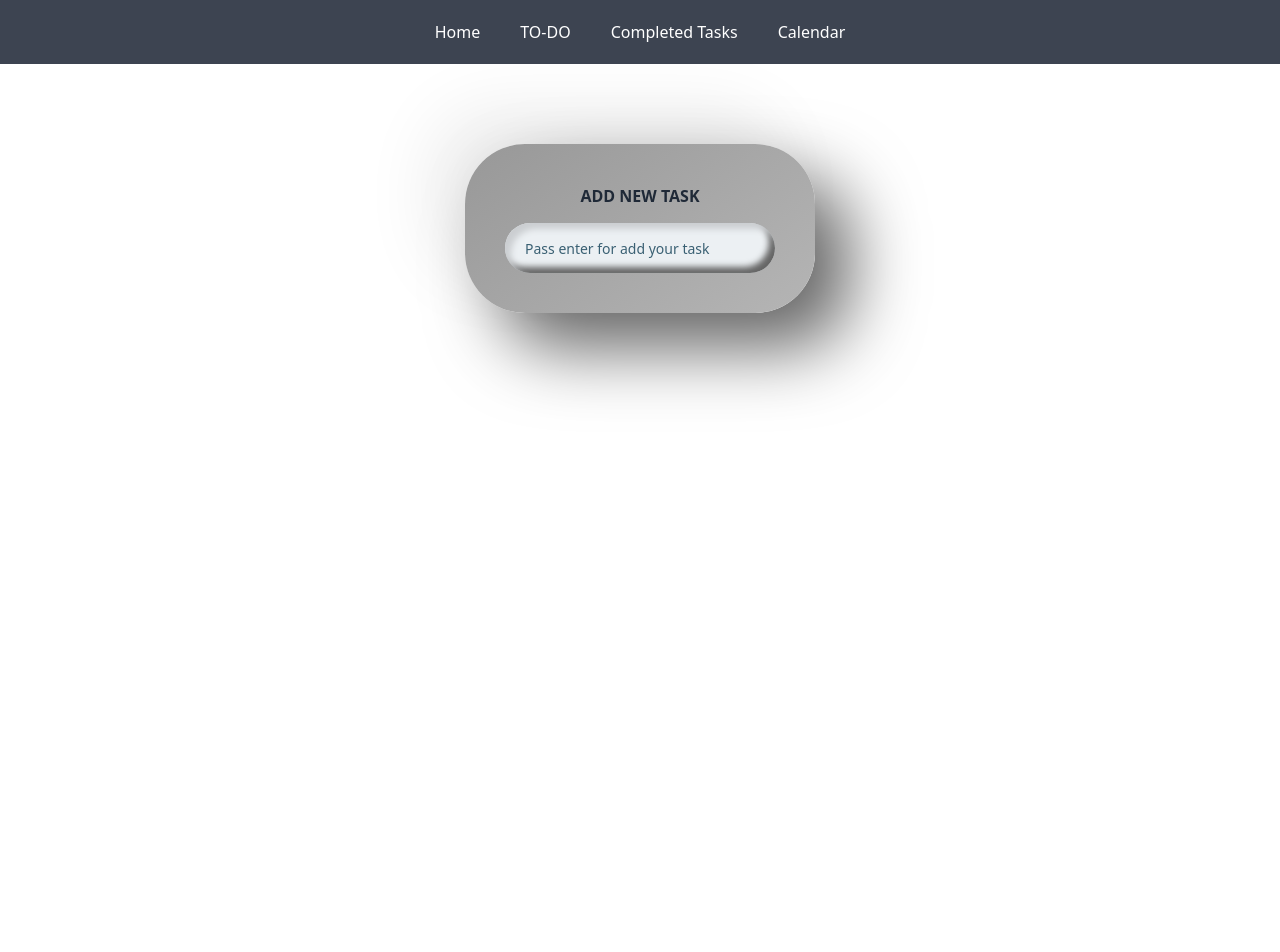
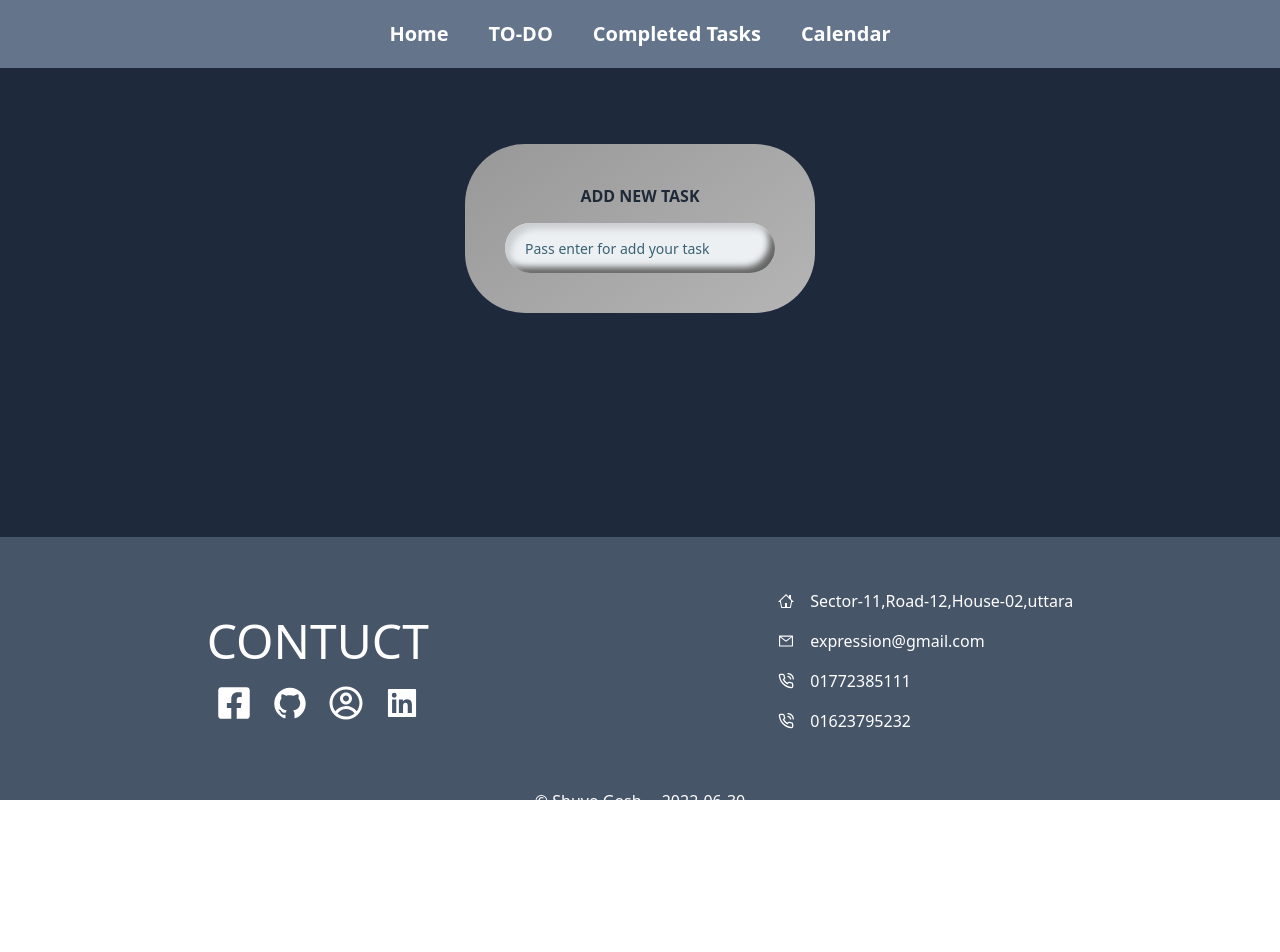
Before and after one commit to Shuvoghosh7/task_management, a React (Create React App) app: page /ToDo in a window 1280 px wide. Shown: the top 952 px of the page. After the commit the page ends 800 px from the top, so only its background shows below. Built offline with nearby package versions, Linux system fonts and the light colour scheme.

Commit message:
change footer style

```diff
--- a/package.json
+++ b/package.json
@@ -7,6 +7,8 @@
     "@testing-library/react": "^13.3.0",
     "@testing-library/user-event": "^13.5.0",
     "daisyui": "^2.17.0",
+    "date-fns": "^2.28.0",
+    "firebase": "^9.8.4",
     "react": "^18.2.0",
     "react-calendar": "^3.7.0",
     "react-dom": "^18.2.0",
--- a/src/App.js
+++ b/src/App.js
@@ -16,7 +16,7 @@ import Footer from './Component/Footer/Footer';
 
 function App() {
   return (
-    <div>
+    <div className='bg-slate-800'>
       <Navbar>
         <Routes>
           <Route path='/' element={<Home/>}/>
@@ -26,8 +26,8 @@ function App() {
           <Route path='CompletedTasks' element={<CompleteTask/>}/>
         </Routes>
         <ToastContainer />
+        <Footer/>
       </Navbar>
-      <Footer/>
     </div>
   );
 }
--- a/src/Component/CompleteTask/CompleteTask.js
+++ b/src/Component/CompleteTask/CompleteTask.js
@@ -3,6 +3,14 @@ import { useQuery } from 'react-query';
 import ShowCompleteTask from './ShowCompleteTask';
 const CompleteTask = () => {
     const { data: completeTask, isLoading, refetch } = useQuery('completeTask', () => fetch('https://evening-eyrie-20903.herokuapp.com/get-complete-task').then(res => res.json()))
+
+    if (isLoading) {
+        return (
+            <div className='h-screen flex justify-center items-center'>
+                <div className="w-16 h-16 border-b-2 border-white rounded-full animate-spin"></div>
+            </div>
+        );
+    }
     return (
         <div className='mt-20 mx-10'>
             <div className='grid lg:grid-cols-3 md:grid-cols-2 grid-cols-1 gap-4'>
--- a/src/Component/Footer/Footer.js
+++ b/src/Component/Footer/Footer.js
@@ -1,18 +1,30 @@
 import React from 'react';
-import { GoHome} from 'react-icons/go';
+import { GoHome } from 'react-icons/go';
 import { AiOutlineMail } from 'react-icons/ai';
 import { FiPhoneCall } from 'react-icons/fi';
 import './footer.css'
+import { format } from 'date-fns'
+import { FaFacebookSquare } from 'react-icons/fa';
+import { AiFillGithub } from 'react-icons/ai';
+import { CgProfile } from 'react-icons/cg';
+import { AiFillLinkedin } from 'react-icons/ai';
+
 const Footer = () => {
     return (
-        <div className='bg-slate-800 text-white mt-40 p-8 gap-4 footers mt-0'>
+        <div className='bg-slate-600 text-white mt-40 p-8 gap-4'>
             <div className='lg:flex justify-around'>
                 <div>
-                    <h1 className='text-5xl mt-12 text-center'> Contact</h1>
+                    <h1 className='text-5xl mt-12 text-center'> CONTUCT</h1>
+                    <div className='flex justify-center '>
+                        <a href="https://www.facebook.com/shuvo.gosh.5" target="blank"><FaFacebookSquare className='text-4xl mr-5 my-5'/></a>
+                        <a href="https://github.com/Shuvoghosh7" target="blank"><AiFillGithub className='text-4xl mr-5 my-5'/></a>
+                        <a href="https://my-portfolio-6da75.web.app" target="blank"><CgProfile className='text-4xl mr-5 my-5'/></a>
+                        <a href="https://www.linkedin.com/in/shuvogosh/" target="blank"><AiFillLinkedin className='text-4xl my-5'/></a>
+                    </div>
                 </div>
                 <div>
 
-                        <p class="flex items-center justify-center md:justify-start mb-4">
+                    <p class="flex items-center justify-center md:justify-start mb-4 mt-5">
 
                         <GoHome className='mr-4' /> Sector-11,Road-12,House-02,uttara
                     </p>
@@ -26,6 +38,11 @@ const Footer = () => {
                         <FiPhoneCall className='mr-4' /> 01623795232
                     </p>
                 </div>
+
+            </div>
+            <div className='text-center mt-12 flex justify-center'>
+                <h1>&copy; Shuvo Gosh</h1>
+                <p className='ml-5'>{format(new Date(), 'yyyy-MM-dd')}</p>
             </div>
         </div>
     );
--- a/src/Component/Home/Home.js
+++ b/src/Component/Home/Home.js
@@ -5,6 +5,13 @@ import ShowTask from './ShowTask';
 const Home = () => {
   const { data: taskinfo, isLoading, refetch } = useQuery('taskinfo', () => fetch('https://evening-eyrie-20903.herokuapp.com/task').then(res => res.json()))
 
+  if (isLoading) {
+    return (
+        <div className='h-screen flex justify-center items-center'>
+            <div className="w-16 h-16 border-b-2 border-white rounded-full animate-spin"></div>
+        </div>
+    );
+}
   return (
     <div className='mt-20 mx-10'>
 
--- a/src/Component/Share/Navbar.js
+++ b/src/Component/Share/Navbar.js
@@ -6,7 +6,7 @@ const Navbar = ({ children }) => {
             <input id="my-drawer-3" type="checkbox" class="drawer-toggle" />
             <div class="drawer-content flex flex-col">
 
-                <div class="w-full navbar bg-neutral fixed top-0 z-50 lg:px-20 text-white">
+                <div class="w-full navbar bg-slate-500 fixed top-0 z-50 lg:px-20 text-white font-bold text-xl">
 
 
                     <div class="flex-none lg:hidden">
@@ -30,10 +30,10 @@ const Navbar = ({ children }) => {
             </div>
             <div class="drawer-side">
                 <label for="my-drawer-3" class="drawer-overlay"></label>
-                <ul class="menu p-4 overflow-y-auto w-56 bg-black text-white text-xl">
-
+                <ul class="menu p-4 overflow-y-auto w-56 bg-slate-400 font-bold text-slate-900 text-xl">
+                    <li><Link to='/' className='rounded-lg'>Home</Link></li>
                     <li><Link to='/ToDo' className='rounded-lg'>TO-DO</Link></li>
-                    <li><Link to='/about' className='rounded-lg'>Completed Tasks</Link></li>
+                    <li><Link to='/CompletedTasks' className='rounded-lg'>Completed Tasks</Link></li>
                     <li><Link to='/Calendar' className='rounded-lg'> Calendar</Link></li>
                 </ul>
             </div>
--- a/src/Component/UpdateTask/UpdateTask.css
+++ b/src/Component/UpdateTask/UpdateTask.css
@@ -6,8 +6,7 @@
     box-sizing: border-box;
     border-radius: 60px;
     background: linear-gradient(145deg, #989898, #b5b5b5);
-    box-shadow: 35px 35px 70px #656565,
-        -35px -35px 70px #ededed;
+
 }
 .login-container input,
 .login-container button {
```
Also changed, not shown: firebase.json (added), 2 other files (tests, documents, lock files or other folders). Lines whose indentation alone changed are shown as unchanged.
